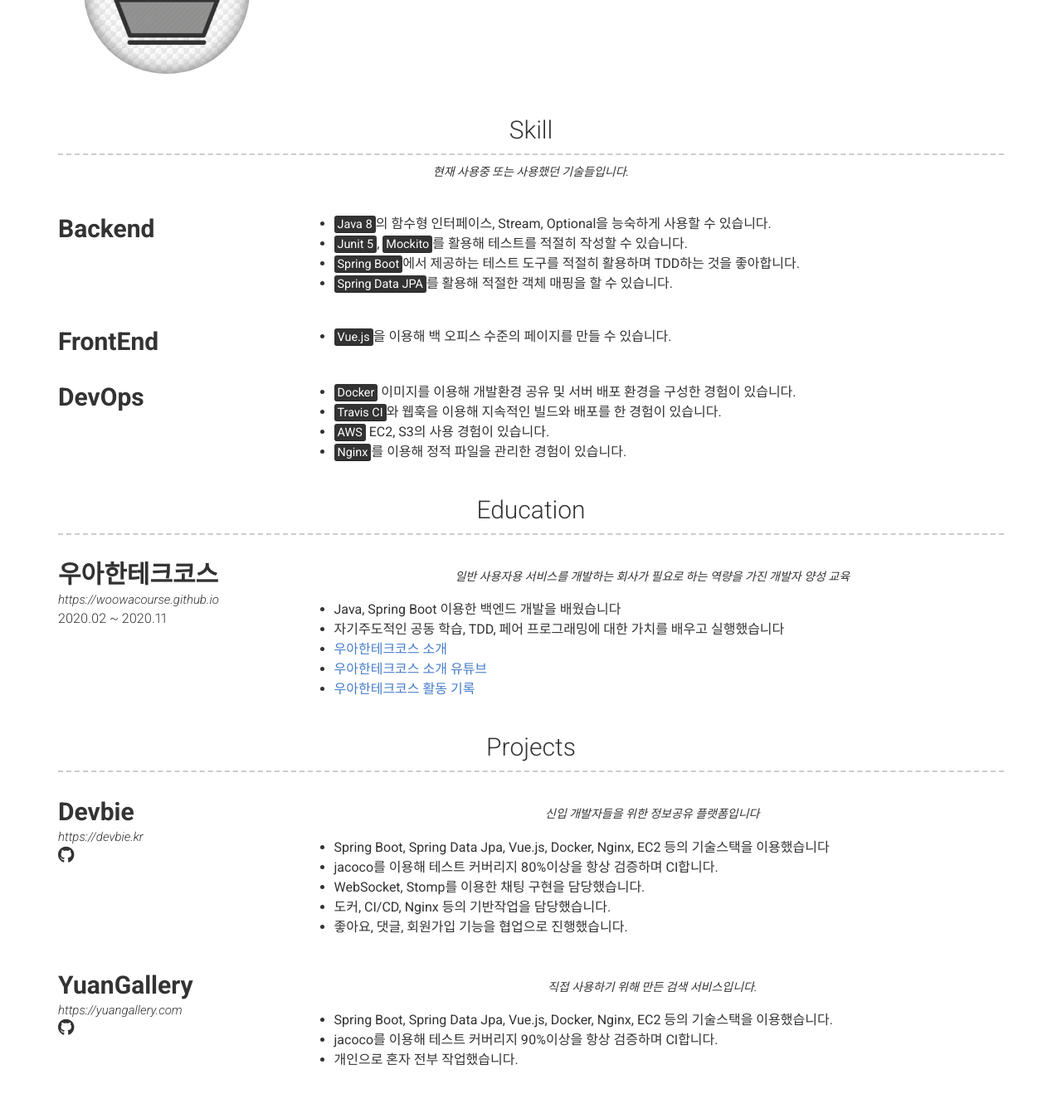
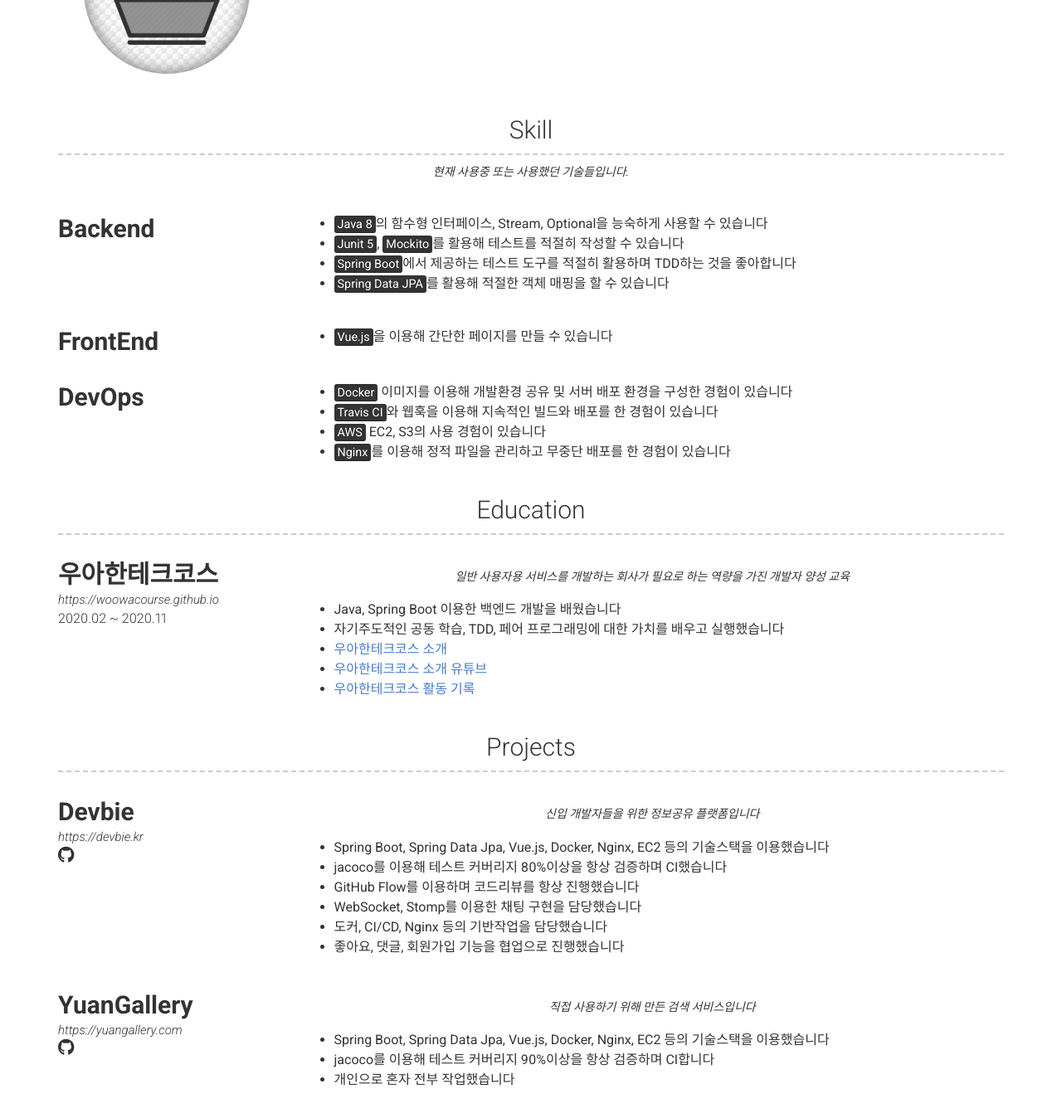
Before and after one commit to KimSeongGyu1/KimSeongGyu1.github.io, a Jekyll site: the page built from index.md, in a window 1280 px wide and 1400 px high, scrolled down 390 px. Shown: the top 1348 px of the window at 83% size. Built offline with Jekyll 4.4.1, drawn with Linux system fonts in a browser that asks for light colours; nearby versions of some CDN libraries.

Commit message:
약간 다듬기

```diff
--- a/_data/projects.yml
+++ b/_data/projects.yml
@@ -7,18 +7,19 @@
     신입 개발자들을 위한 정보공유 플랫폼입니다
   description: | # this will include new lines to allow paragraphs
     - Spring Boot, Spring Data Jpa, Vue.js, Docker, Nginx, EC2 등의 기술스택을 이용했습니다
-    - jacoco를 이용해 테스트 커버리지 80%이상을 항상 검증하며 CI합니다.
-    - WebSocket, Stomp를 이용한 채팅 구현을 담당했습니다.
-    - 도커, CI/CD, Nginx 등의 기반작업을 담당했습니다.
-    - 좋아요, 댓글, 회원가입 기능을 협업으로 진행했습니다.
+    - jacoco를 이용해 테스트 커버리지 80%이상을 항상 검증하며 CI했습니다
+    - GitHub Flow를 이용하며 코드리뷰를 항상 진행했습니다
+    - WebSocket, Stomp를 이용한 채팅 구현을 담당했습니다
+    - 도커, CI/CD, Nginx 등의 기반작업을 담당했습니다
+    - 좋아요, 댓글, 회원가입 기능을 협업으로 진행했습니다
 
 - layout: left
   name: YuanGallery
   link: https://yuangallery.com
   github: KimSeongGyu1/YuanGallery
   quote: >
-    직접 사용하기 위해 만든 검색 서비스입니다.
+    직접 사용하기 위해 만든 검색 서비스입니다
   description: | # this will include new lines to allow paragraphs
-    - Spring Boot, Spring Data Jpa, Vue.js, Docker, Nginx, EC2 등의 기술스택을 이용했습니다.
-    - jacoco를 이용해 테스트 커버리지 90%이상을 항상 검증하며 CI합니다.
-    - 개인으로 혼자 전부 작업했습니다.
+    - Spring Boot, Spring Data Jpa, Vue.js, Docker, Nginx, EC2 등의 기술스택을 이용했습니다
+    - jacoco를 이용해 테스트 커버리지 90%이상을 항상 검증하며 CI합니다
+    - 개인으로 혼자 전부 작업했습니다
--- a/_data/skill.yml
+++ b/_data/skill.yml
@@ -1,20 +1,20 @@
 - layout: left
   name: Backend
   description: | # this will include new lines to allow paragraphs
-    - <mark>Java 8</mark>의 함수형 인터페이스, Stream, Optional을 능숙하게 사용할 수 있습니다.
-    - <mark>Junit 5</mark>, <mark>Mockito</mark>를 활용해 테스트를 적절히 작성할 수 있습니다.
-    - <mark>Spring Boot</mark>에서 제공하는 테스트 도구를 적절히 활용하며 TDD하는 것을 좋아합니다.
-    - <mark>Spring Data JPA</mark>를 활용해 적절한 객체 매핑을 할 수 있습니다.
+    - <mark>Java 8</mark>의 함수형 인터페이스, Stream, Optional을 능숙하게 사용할 수 있습니다
+    - <mark>Junit 5</mark>, <mark>Mockito</mark>를 활용해 테스트를 적절히 작성할 수 있습니다
+    - <mark>Spring Boot</mark>에서 제공하는 테스트 도구를 적절히 활용하며 TDD하는 것을 좋아합니다
+    - <mark>Spring Data JPA</mark>를 활용해 적절한 객체 매핑을 할 수 있습니다
 
 - layout: left
   name: FrontEnd
   description: | # this will include new lines to allow paragraphs
-    - <mark>Vue.js</mark>을 이용해 백 오피스 수준의 페이지를 만들 수 있습니다.
+    - <mark>Vue.js</mark>을 이용해 간단한 페이지를 만들 수 있습니다
 
 - layout: left
   name: DevOps
   description: | # this will include new lines to allow paragraphs
-    - <mark>Docker</mark> 이미지를 이용해 개발환경 공유 및 서버 배포 환경을 구성한 경험이 있습니다.
-    - <mark>Travis CI</mark>와 웹훅을 이용해 지속적인 빌드와 배포를 한 경험이 있습니다.
-    - <mark>AWS</mark> EC2, S3의 사용 경험이 있습니다.
-    - <mark>Nginx</mark>를 이용해 정적 파일을 관리한 경험이 있습니다.
+    - <mark>Docker</mark> 이미지를 이용해 개발환경 공유 및 서버 배포 환경을 구성한 경험이 있습니다
+    - <mark>Travis CI</mark>와 웹훅을 이용해 지속적인 빌드와 배포를 한 경험이 있습니다
+    - <mark>AWS</mark> EC2, S3의 사용 경험이 있습니다
+    - <mark>Nginx</mark>를 이용해 정적 파일을 관리하고 무중단 배포를 한 경험이 있습니다
```
